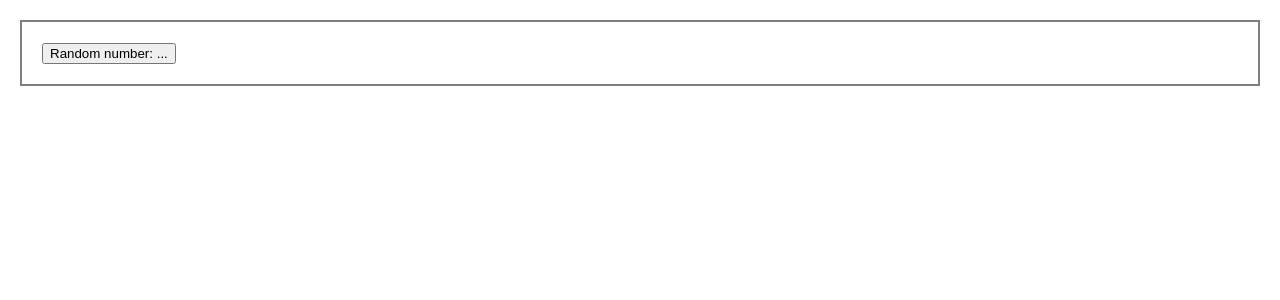
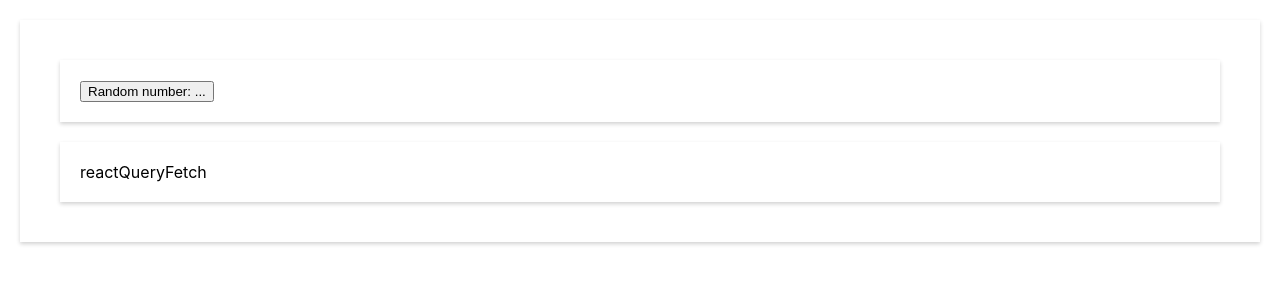
Before and after one commit to SadiaMou007/react_query, a React (Create React App) app: page / in a window 1280 px wide. Shown: the top 300 px of the page. Built offline with nearby package versions, Linux system fonts and the light colour scheme; no server answers.

Commit message:
add lesson 1 notes

```diff
--- a/src/App.css
+++ b/src/App.css
@@ -1,6 +1,6 @@
 .app {
-  border: 2px solid grey;
   margin: 20px;
   padding: 20px;
   font-size: medium;
+  box-shadow: rgba(0, 0, 0, 0.18) 0px 2px 4px;
 }
--- a/src/Lessons/1/index.js
+++ b/src/Lessons/1/index.js
@@ -1,10 +1,17 @@
 import React from "react";
 import GeneralFetch from "./GeneralFetch";
+import { ReactQueryFetch } from "./reactQueryFetch";
 const Lesson1 = () => {
   return (
-    <div>
-      <GeneralFetch />
-    </div>
+    <>
+      <div className="app">
+        <GeneralFetch />
+      </div>
+      <div className="app">
+        {" "}
+        <ReactQueryFetch />
+      </div>
+    </>
   );
 };
 
--- /dev/null
+++ b/src/Lessons/1/reactQueryFetch.js
@@ -0,0 +1,7 @@
+import React from "react";
+
+const ReactQueryFetch = () => {
+  return <div>reactQueryFetch</div>;
+};
+
+export { ReactQueryFetch };
```
Also changed, not shown: 1 other file (tests, documents, lock files or other folders).
